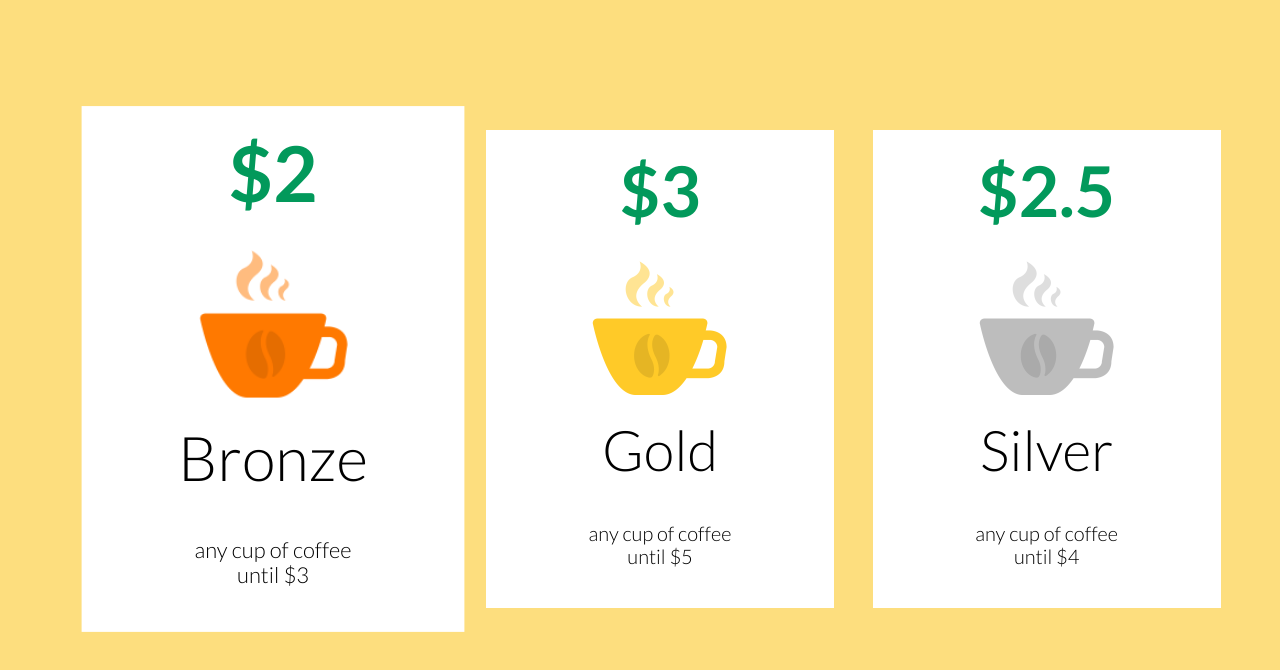
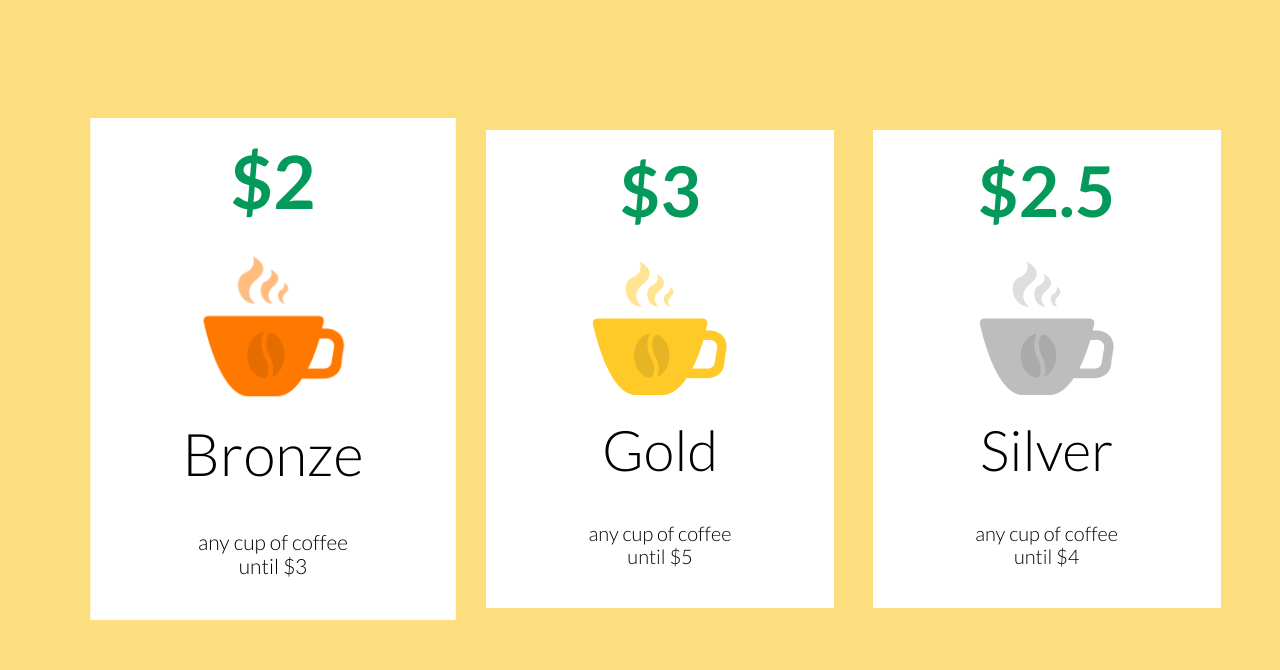
Before and after one commit to slava-bozhko/hw-cups, a plain HTML site: page index.html in a window 1280 px wide. In both pictures the pointer is over the item 273 px from the left and 369 px from the top of the page. Drawn offline with Linux system fonts and the light colour scheme.

Commit message:
fix bug scale

```diff
--- a/css/styles.css
+++ b/css/styles.css
@@ -7,17 +7,19 @@ body{
     background-color: #fdde7e;
     font-family: 'Lato', sans-serif;
 }
+
 .container{
     max-width: 1200px;
     margin: 50px auto;
 }
+
 ul{
     display: flex;
     justify-content: space-between;
     align-items: center;
     list-style: none;
+}
 
-}
 .styleli{
     margin: 80px auto;
     text-align: center;
@@ -26,16 +28,16 @@ ul{
     background-color: #ffffff;
     cursor: pointer;
     align-self: center;
-    border-color: white;
+    transition: all .3s ease-in-out;
 }
+
 .price{
     font-size: 70px;
     font-weight: 700;
     text-align: center;
     color: #02995b;
     margin: 20px 0px 30px 0px;
-    transition: all .5s ease-in-out;
-
+    transition: all .3s ease-in-out;
 }
 
 .namecof{
@@ -43,6 +45,7 @@ ul{
     font-weight: 300;
     margin: 20px;
 }
+
 .bonus{
     max-width: 150px;
     margin: 40px auto;
@@ -50,19 +53,9 @@ ul{
     font-weight: 300;
 }
 
-.styleli:hover {
-    transform: scale(1.1);
+.styleli:hover,
+.styleli:focus,
+.styleli:active {
+    transform: scale(1.05);
     transition: all .3s ease-in-out;
-    /* margin: 30px auto;
-    border-top: 30px solid #fff;
-    border-bottom: 30px solid  #fff;
-    box-shadow: #fff;
-    transition: all .3s ease-in-out;
-    box-shadow:  1px 1px 0 #FFE3BD, 2px 2px 0 #FFE3BD, 3px 3px 0 #FFE3BD, 4px 4px 0 #FFE3BD, 5px 5px 0 #FFE3BD; */
-
 }
-/* .styleli:hover .price{
-    /* margin: 0px 0 40px 0;
-    transition: all .7s ease-in-out .3s;
-    text-shadow: 1px 1px 0 #FFE3BD, 2px 2px 0 #FFE3BD, 3px 3px 0 #FFE3BD, 4px 4px 0 #FFE3BD, 5px 5px 0 #FFE3BD;
-} */
```
